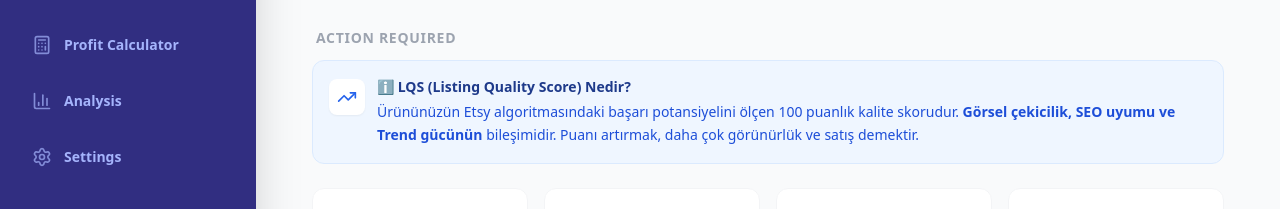
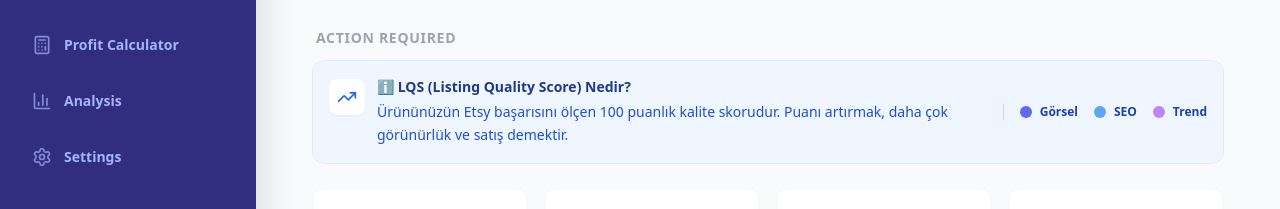
Before and after one commit to ugurozan-eng/beyond-words-analytics, a React (Vite) app in the folder frontend/: page / in a window 1280 px wide. Both pictures are taken after a click on the button "auth.start_demo". Shown: the part 306-515 px from the top of the page. Built offline with nearby package versions, Linux system fonts and the light colour scheme; no server answers.

Commit message:
Enhance LQS Info Banner with Color Legend

```diff
--- a/frontend/src/pages/Dashboard.jsx
+++ b/frontend/src/pages/Dashboard.jsx
@@ -144,7 +144,8 @@ const Dashboard = () => {
                     )}
                 </div>
 
-                <div className="mb-6 p-4 bg-blue-50 border border-blue-100 rounded-xl flex items-start gap-3">
+                <div className="mb-6 p-4 bg-blue-50 border border-blue-100 rounded-xl flex flex-col md:flex-row md:items-center gap-4">
+                    <div className="flex items-start gap-3 flex-1">
                         <div className="p-2 bg-white rounded-lg text-blue-600 shadow-sm mt-0.5">
                             <TrendingUp size={20} />
                         </div>
@@ -153,10 +154,26 @@ const Dashboard = () => {
                                 ℹ️ LQS (Listing Quality Score) Nedir?
                             </h4>
                             <p className="text-sm text-blue-700 leading-relaxed">
-                            Ürününüzün Etsy algoritmasındaki başarı potansiyelini ölçen 100 puanlık kalite skorudur.
-                            <strong> Görsel çekicilik, SEO uyumu ve Trend gücünün</strong> bileşimidir.
+                                Ürününüzün Etsy başarısını ölçen 100 puanlık kalite skorudur.
                                 Puanı artırmak, daha çok görünürlük ve satış demektir.
                             </p>
+                        </div>
+                    </div>
+
+                    {/* COLOR LEGEND */}
+                    <div className="flex gap-4 border-t md:border-t-0 md:border-l border-blue-200 pt-3 md:pt-0 md:pl-4">
+                        <div className="flex items-center gap-2">
+                            <div className="w-3 h-3 rounded-full bg-indigo-500"></div>
+                            <span className="text-xs font-bold text-blue-800">Görsel</span>
+                        </div>
+                        <div className="flex items-center gap-2">
+                            <div className="w-3 h-3 rounded-full bg-blue-400"></div>
+                            <span className="text-xs font-bold text-blue-800">SEO</span>
+                        </div>
+                        <div className="flex items-center gap-2">
+                            <div className="w-3 h-3 rounded-full bg-purple-400"></div>
+                            <span className="text-xs font-bold text-blue-800">Trend</span>
+                        </div>
                     </div>
                 </div>
 
```
Lines whose indentation alone changed are shown as unchanged.
